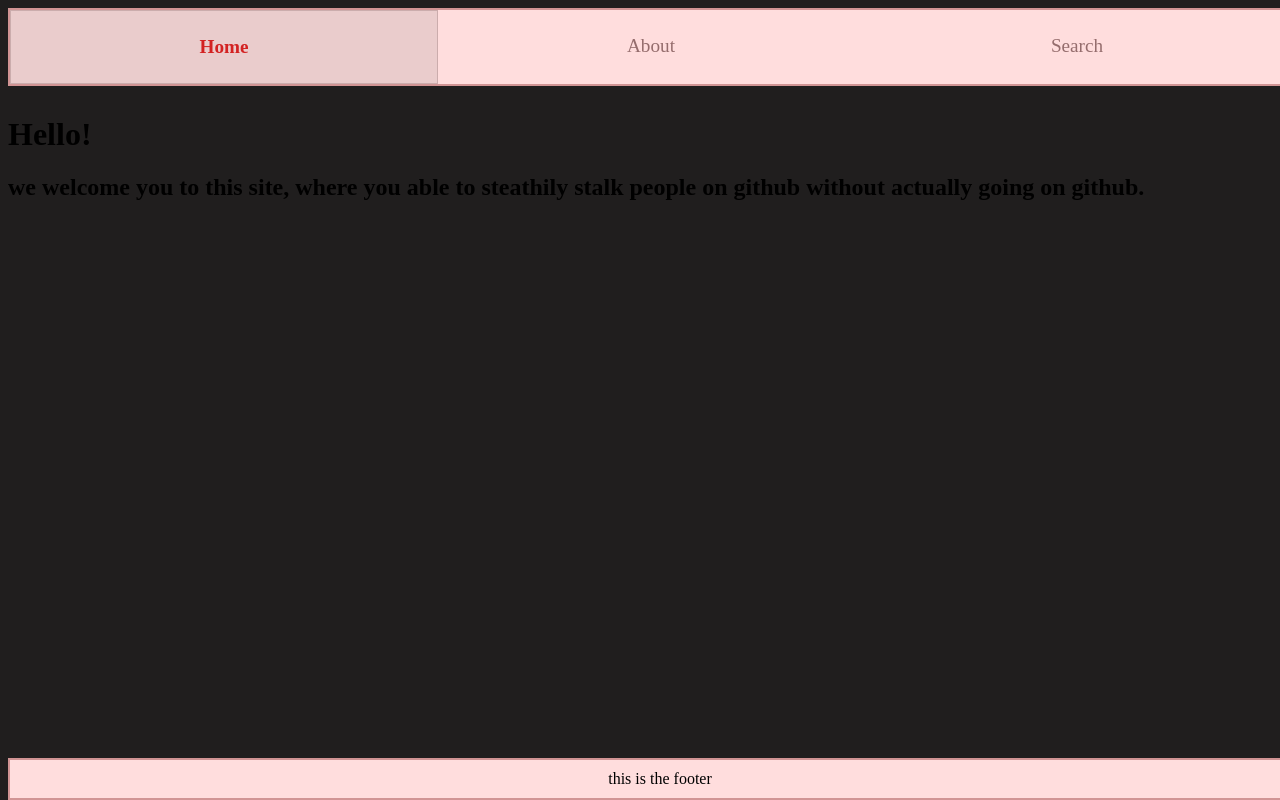
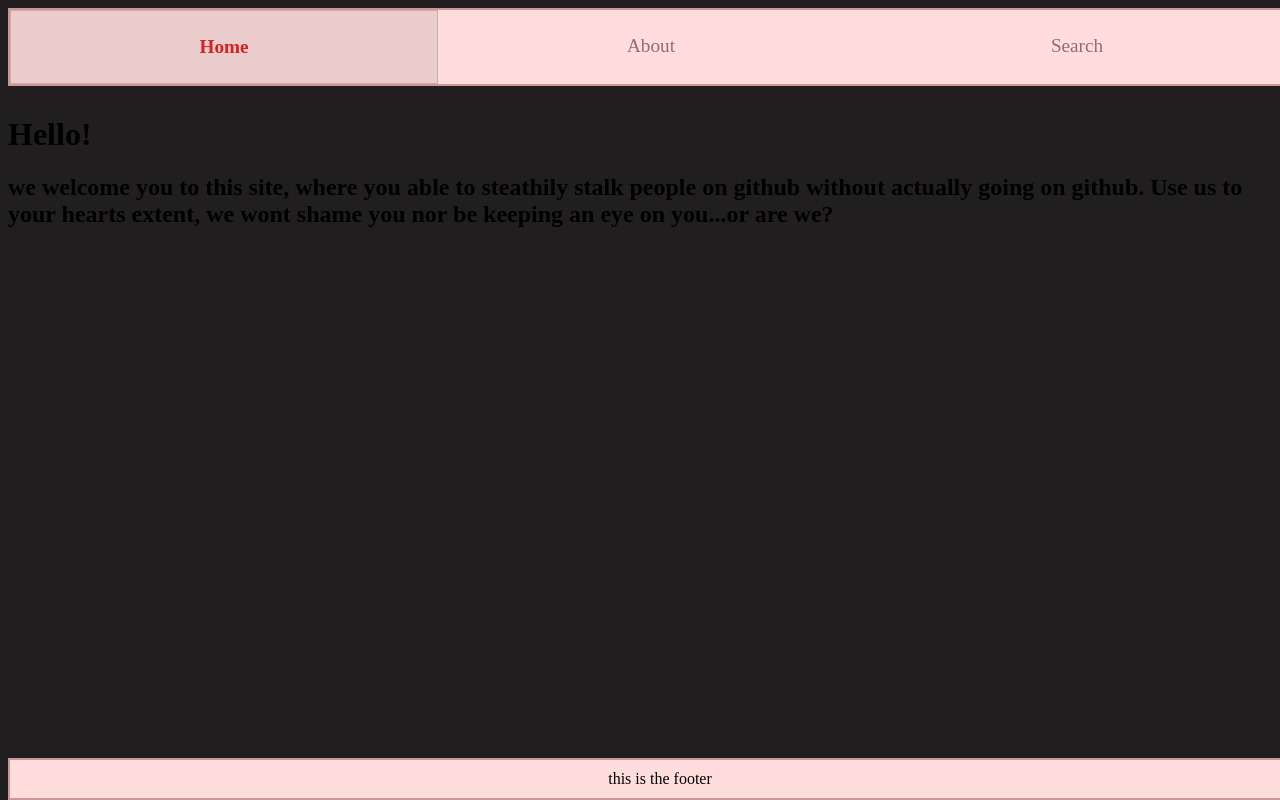
Before and after one commit to k3ith99/GitHub-copycat, a React app: page / in a window 1280 px wide. Built offline with nearby package versions, Linux system fonts and the light colour scheme.

Commit message:
made a welcome div

```diff
--- a/src/pages/Home/index.js
+++ b/src/pages/Home/index.js
@@ -6,10 +6,11 @@ function Home() {
 
   return (
     <>
-    <div>
+    <div id="welcome_div">
       <h1> Hello! </h1>
       <h2> we welcome you to this site, where you able to steathily stalk people on github
-        without actually going on github.</h2>
+        without actually going on github. Use us to your hearts extent, we wont shame you nor
+        be keeping an eye on you...or are we? </h2>
         </div>
     </>
   );
```
